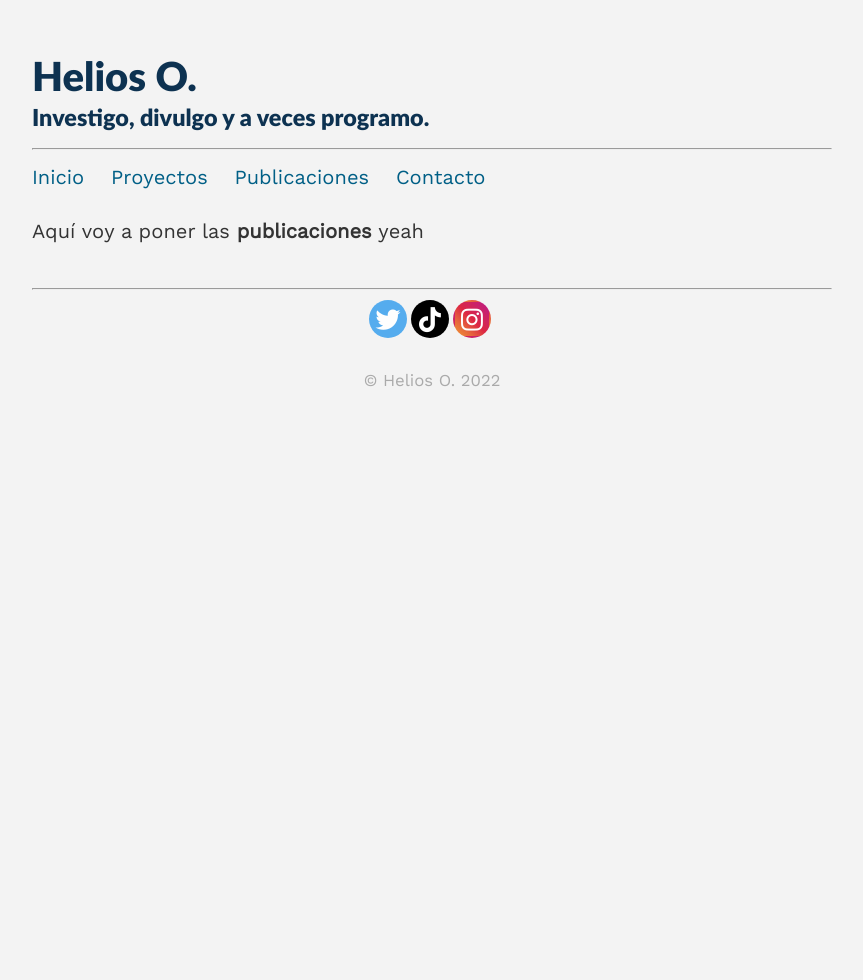
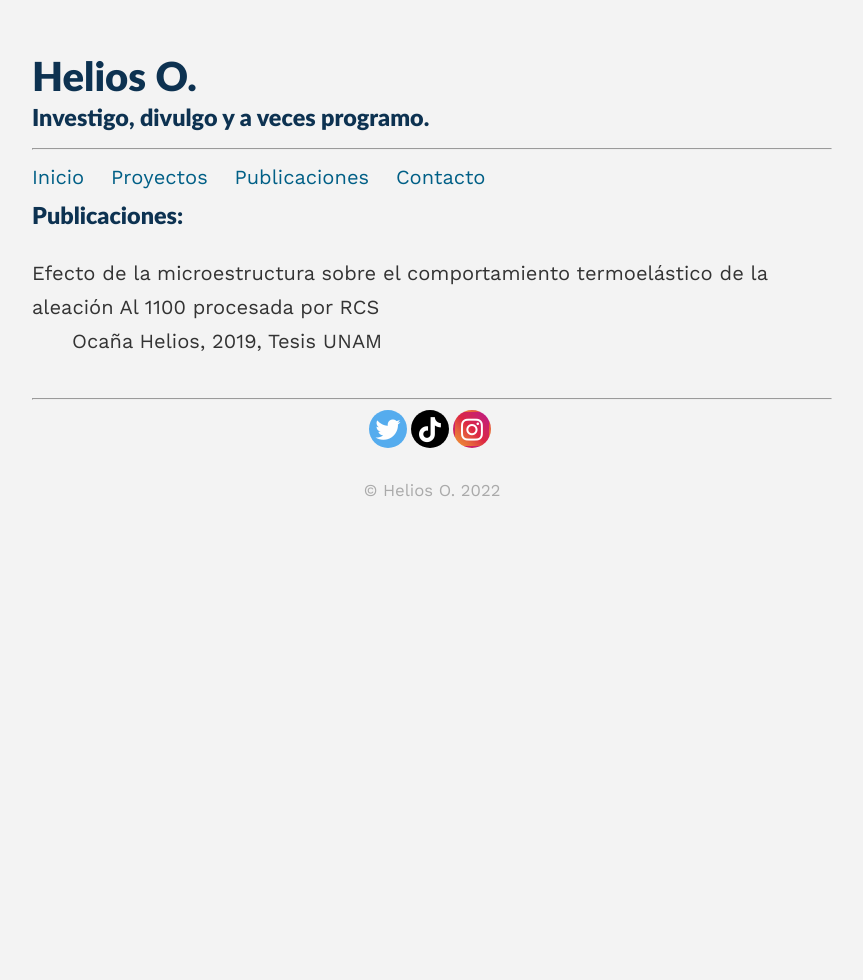
Before and after one commit to Heliouz/Heliouz.github.io, a Jekyll site: the page built from _pages/pubs.md, in a window 1280 px wide. Shown: the whole page, without its empty margins (208-1071 px from the left). Built offline with Jekyll 4.4.1, drawn with Linux system fonts in a browser that asks for light colours.

Commit message:
Update pubs.md

```diff
--- a/_pages/pubs.md
+++ b/_pages/pubs.md
@@ -4,4 +4,8 @@ layout: default
 permalink: /pubs/
 published: true
 ---
-Aquí voy a poner las **publicaciones** yeah
+
+### Publicaciones:
+
+Efecto de la microestructura sobre el comportamiento termoelástico de la aleación Al 1100 procesada por RCS
+:   Ocaña Helios, 2019, Tesis UNAM
```
